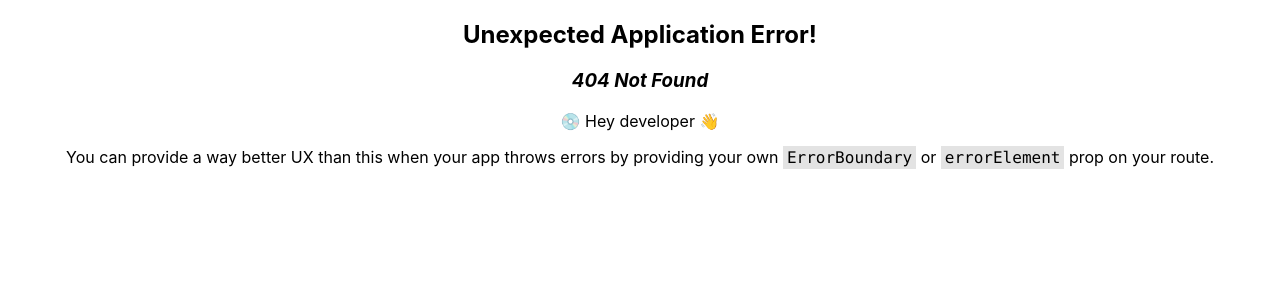
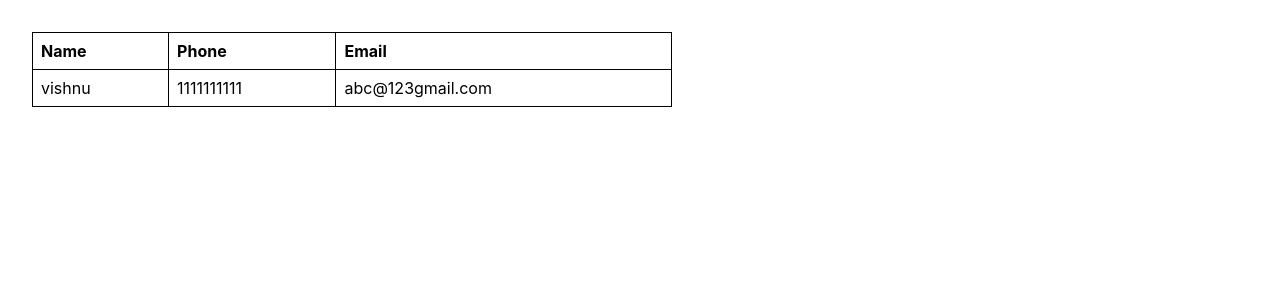
Before and after one commit to jishnunpp/mykare-task, a React (Create React App) app: page /users in a window 1280 px wide. Before the commit this address had no page. Shown: the top 300 px of the page. Built offline with nearby package versions, Linux system fonts and the light colour scheme.

Commit message:
users page added

```diff
--- /dev/null
+++ b/src/components/users/User.js
@@ -0,0 +1,24 @@
+import React from 'react'
+import './user.css'
+
+const User = () => {
+  return (
+    <div className='user'>
+        <table>
+            <tr>
+                <th>Name</th>
+                <th>Phone</th>
+                <th>Email</th>
+            </tr>
+            <tr>
+                <td>vishnu</td>
+                <td>1111111111</td>
+                <td>abc@123gmail.com</td>
+            </tr>
+        </table>
+
+    </div>
+  )
+}
+
+export default User
--- /dev/null
+++ b/src/components/users/user.css
@@ -0,0 +1,11 @@
+table {
+    border-collapse: collapse;
+    width: 50%;
+    margin: 2rem;
+  }
+
+  td, th {
+    border: 1px solid black;
+    text-align: left;
+    padding: 8px;
+  }
--- a/src/components/welcome/Welcome.js
+++ b/src/components/welcome/Welcome.js
@@ -5,7 +5,7 @@ const Welcome = () => {
   return (
     <div className='welcome'>
         <div className='welcome-text'>
-            <h2>Welcome {}</h2>
+            <h2>Welcome   jishnu{}</h2>
 
         </div>
 
```
Also changed, not shown: src/App.js (+6 -1 lines).
